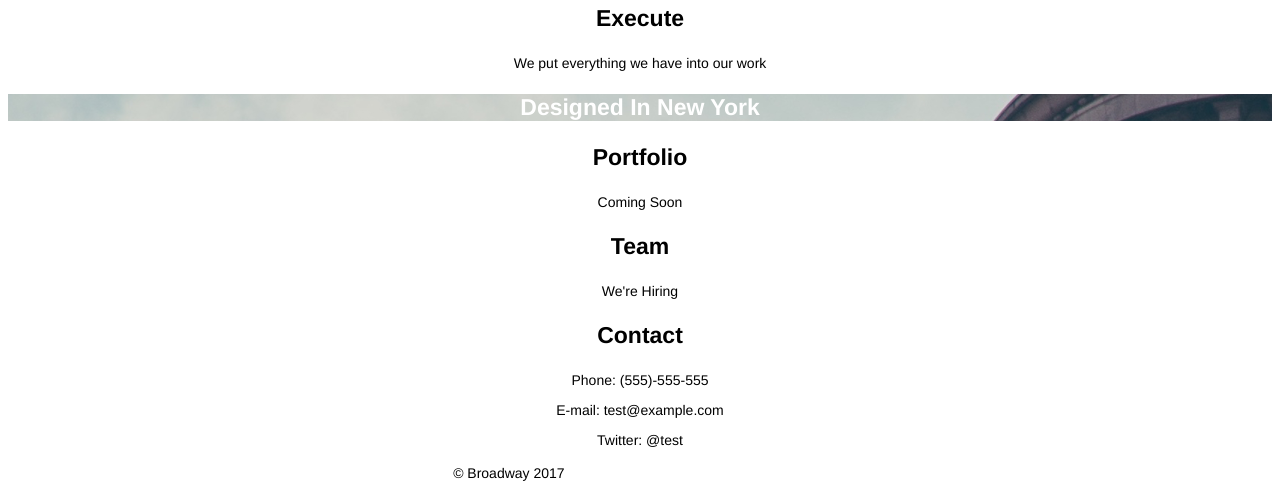
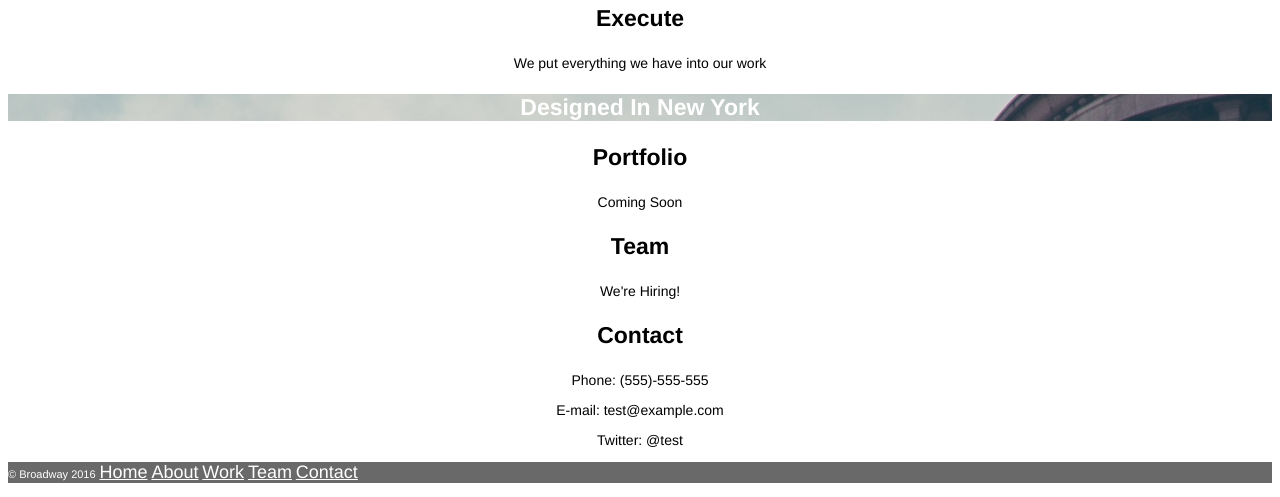
Before and after one commit to clementgeorges/broardway, a plain HTML site: page index.html in a window 1280 px wide. Shown: the part 814-1311 px from the top of the page. Drawn offline with Linux system fonts and the light colour scheme.

Commit message:
Added CSS to footer and added SPAN to the copyright section

```diff
--- a/index.html
+++ b/index.html
@@ -38,7 +38,7 @@
   <h3>Portfolio</h3>
   <p>Coming Soon</p>
   <h3>Team</h3>
-  <p>We're Hiring</p>
+  <p>We're Hiring!</p>
   <h3>Contact</h3>
   <p>Phone: (555)-555-555</p>
   <p>E-mail: test@example.com</p>
@@ -46,7 +46,7 @@
 
 <!-- Footer -->
 <div class="footer">
-<p>© Broadway 2017 <a href="#home">Home</a> <a href="#about">About</a> <a href="#work">Work</a> <a href="#team">Team</a> <a href="#contact">Contact</a></p>
+<p><span class="copy">© Broadway 2016</span> <a href="#home">Home</a> <a href="#about">About</a> <a href="#work">Work</a> <a href="#team">Team</a> <a href="#contact">Contact</a></p>
 </div>
 
 
--- a/resources/css/style.css
+++ b/resources/css/style.css
@@ -1,5 +1,5 @@
 body {
-  font-family: Helvetica;
+  font-family: "Helvetica", sans-serif;
   text-align: center;
 }
 
@@ -36,3 +36,14 @@ p {
   background-image: url("../../resources/images/the-flatiron-building.png");
   color: white;
 }
+
+.footer {
+  background-color: dimgray;
+  text-align: left;
+  color: white;
+}
+
+.copy {
+  color: white;
+  font-size: 11px;
+}
```
